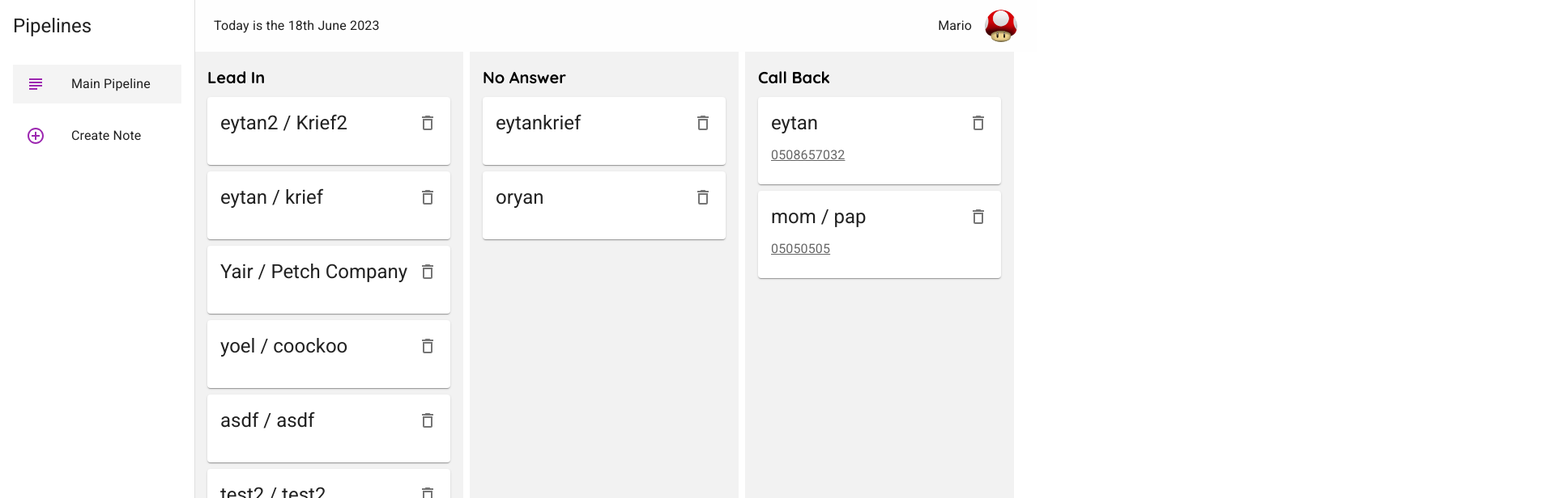
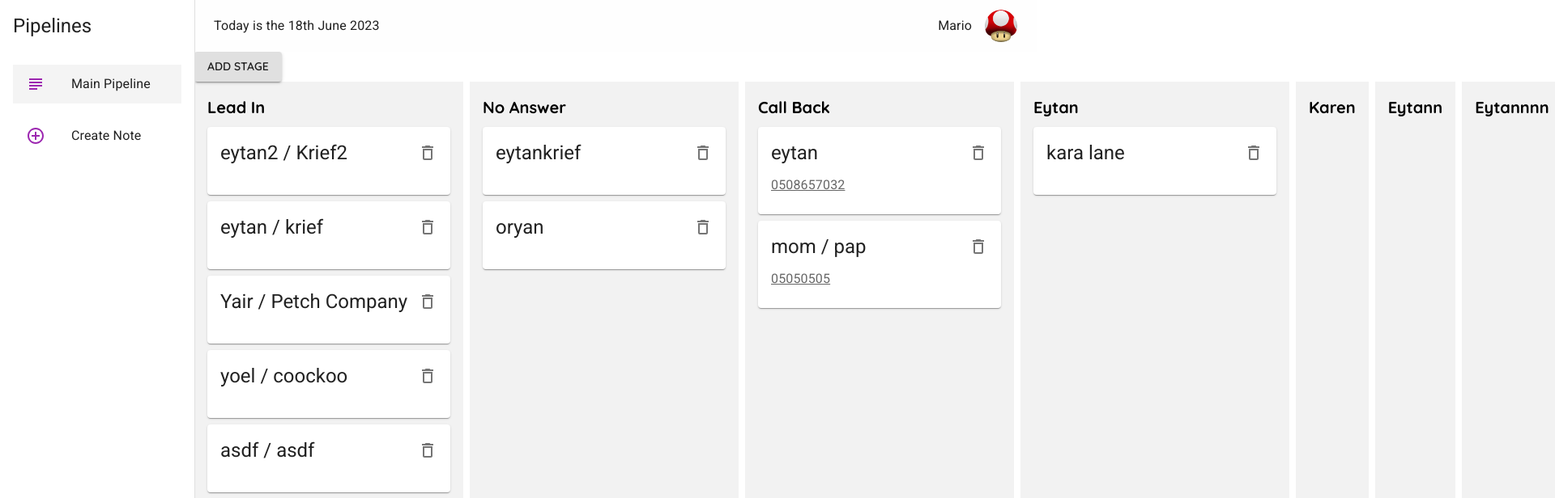
Before and after one commit to Eytan3000/CRM1, a React (Create React App) app: page / in a window 1280 px wide. Shown: the top 616 px of the page at 81% size, 1920 px wide, since content can reach past the window. Built offline with nearby package versions, Linux system fonts and the light colour scheme; data requests are answered from the project's data file.

Commit message:
Add stage Popper added

```diff
--- a/data/db.json
+++ b/data/db.json
@@ -11,6 +11,26 @@
     {
       "id": 3,
       "name": "callBack"
+    },
+    {
+      "name": "eytan",
+      "id": 4
+    },
+    {
+      "name": "karen",
+      "id": 5
+    },
+    {
+      "name": "eytann",
+      "id": 6
+    },
+    {
+      "name": "eytannnn",
+      "id": 7
+    },
+    {
+      "name": "sdfds",
+      "id": 8
     }
   ],
   "leads": [
@@ -108,6 +128,11 @@
           "noteId": 11,
           "noteDate": "18th June 2023 , 9:32 AM",
           "noteContent": "eytankrief"
+        },
+        {
+          "noteId": 12,
+          "noteDate": "18th June 2023 , 10:29 AM",
+          "noteContent": "kjghkjhkjhkjhkjhkjhk"
         }
       ],
       "id": 17
@@ -476,6 +501,48 @@
         }
       ],
       "id": 25
+    },
+    {
+      "title": "kara lane ",
+      "stage": "eytan",
+      "name": "kara lane",
+      "phone": "",
+      "email": "",
+      "website": "",
+      "facebook": "",
+      "linkedin": "",
+      "otherLink": "",
+      "companyName": "",
+      "companyPhone": "",
+      "companyEmail": "",
+      "companyWebsite": "",
+      "companyFacebook": "",
+      "companyLinkedin": "",
+      "companyOtherLink": "",
+      "dateCreated": "18.06.2023",
+      "notes": [],
+      "id": 26
+    },
+    {
+      "title": "ttttt ",
+      "stage": "leadIn",
+      "name": "ttttt",
+      "phone": "",
+      "email": "",
+      "website": "",
+      "facebook": "",
+      "linkedin": "",
+      "otherLink": "",
+      "companyName": "",
+      "companyPhone": "",
+      "companyEmail": "",
+      "companyWebsite": "",
+      "companyFacebook": "",
+      "companyLinkedin": "",
+      "companyOtherLink": "",
+      "dateCreated": "18.06.2023",
+      "notes": [],
+      "id": 27
     }
   ]
 }
--- a/src/components/InputFieldText.js
+++ b/src/components/InputFieldText.js
@@ -21,6 +21,9 @@ export default function InputFieldText({
   onKeyDown,
   type,
   defaultValue,
+  onMouseEnter,
+  onMouseLeave,
+  InputProps,
 }) {
   const classes = useStyles();
   //   const [title, setTitle] = useState('');
@@ -41,6 +44,9 @@ export default function InputFieldText({
         key={key}
         type={type}
         defaultValue={defaultValue}
+        onMouseEnter={onMouseEnter}
+        onMouseLeave={onMouseLeave}
+        InputProps={InputProps}
       />
     </form>
   );
--- a/src/components/LeadDetails.js
+++ b/src/components/LeadDetails.js
@@ -3,7 +3,7 @@ import TitleLabel from './TitleLabel';
 import InputFieldText from './InputFieldText';
 import { Grid, IconButton, makeStyles } from '@material-ui/core';
 import EditIcon from '@mui/icons-material/Edit';
-
+import { convertCamelCaseToSpaces } from '../helpers/helpers';
 const useStyles = makeStyles((theme) => {
   return {
     // page: {
@@ -25,11 +25,6 @@ const useStyles = makeStyles((theme) => {
   };
 });
 
-function convertCamelCaseToSpaces(str) {
-  const result = str.replace(/([A-Z])/g, ' $1');
-  return result.charAt(0).toUpperCase() + result.slice(1);
-}
-
 export default function LeadDetails({
   lead,
   editKey,
@@ -50,7 +45,6 @@ export default function LeadDetails({
   const handleKeyDown = (event) => {
     if (event.key === 'Enter' && !event.shiftKey) {
       event.preventDefault();
-      console.log(editKey, event.target.value);
       updateLead(editKey, event.target.value);
 
       setEditKey(-1);
--- /dev/null
+++ b/src/components/SubmitButton.js
@@ -0,0 +1,16 @@
+import { Button } from '@material-ui/core';
+import React from 'react';
+import KeyboardArrowRightOutlinedIcon from '@mui/icons-material/KeyboardArrowRightOutlined';
+
+export default function SubmitButton({ onClick }) {
+  return (
+    <Button
+      type="submit"
+      color="secondary"
+      variant="contained"
+      endIcon={<KeyboardArrowRightOutlinedIcon />}
+      onClick={onClick}>
+      Submit
+    </Button>
+  );
+}
--- /dev/null
+++ b/src/helpers/helpers.js
@@ -0,0 +1,4 @@
+export function convertCamelCaseToSpaces(str) {
+  const result = str.replace(/([A-Z])/g, ' $1');
+  return result.charAt(0).toUpperCase() + result.slice(1);
+}
--- a/src/pages/Create.js
+++ b/src/pages/Create.js
@@ -1,11 +1,12 @@
 import React, { useState } from 'react';
-import KeyboardArrowRightOutlinedIcon from '@mui/icons-material/KeyboardArrowRightOutlined';
+
 import { Typography, Button, Container, makeStyles } from '@material-ui/core';
 import { useHistory } from 'react-router-dom/cjs/react-router-dom.min';
 import Grid from '@mui/material/Grid';
 import LeftColumn from '../components/LeftColumn';
 import RightColumn from '../components/RightColumn';
 import { format } from 'date-fns';
+import SubmitButton from '../components/SubmitButton';
 const useStyles = makeStyles({
   field: {
     marginTop: 20,
@@ -114,13 +115,7 @@ export default function Create() {
             />
           </Grid>
         </Grid>
-        <Button
-          type="submit"
-          color="secondary"
-          variant="contained"
-          endIcon={<KeyboardArrowRightOutlinedIcon />}>
-          Submit
-        </Button>
+        <SubmitButton />
       </form>
     </Container>
   );
--- a/src/pages/LeadsRender.js
+++ b/src/pages/LeadsRender.js
@@ -1,8 +1,18 @@
 import React, { useEffect, useState } from 'react';
-import { makeStyles } from '@material-ui/core';
+import {
+  Button,
+  IconButton,
+  InputAdornment,
+  Popover,
+  makeStyles,
+} from '@material-ui/core';
 import NoteCard from '../components/NoteCard';
 import Stack from '@mui/material/Stack';
 import TitleLabel from '../components/TitleLabel';
+import { convertCamelCaseToSpaces } from '../helpers/helpers';
+import InputFieldText from '../components/InputFieldText';
+
+import EditIcon from '@mui/icons-material/Edit';
 
 const useStyles = makeStyles((theme) => {
   return {
@@ -15,12 +25,21 @@ const useStyles = makeStyles((theme) => {
       fontWeight: 'bold',
       marginBottom: '4px',
     },
+    customCard: {
+      height: '1px',
+      background: '#F00B0B',
+    },
   };
 });
 
 export default function LeadsRender({ idPassUp }) {
   const classes = useStyles();
   const [leads, setLeads] = useState([]);
+  const [stages, setStages] = useState([]);
+  const [anchorEl, setAnchorEl] = React.useState(null);
+  const [popupValue, setPopupValue] = React.useState('');
+  const [isHovered, setIsHovered] = useState(false);
+  const [inputValue, setInputValue] = useState('');
 
   useEffect(() => {
     fetch('http://localhost:8000/leads')
@@ -29,6 +48,30 @@ export default function LeadsRender({ idPassUp }) {
       .catch((err) => console.log(err));
   }, []);
 
+  useEffect(() => {
+    fetch('http://localhost:8000/stages')
+      .then((res) => res.json())
+      .then((data) => setStages(data))
+      .catch((err) => console.log(err));
+  }, []);
+
+  //////////////////////////////////////////////
+  const updateStage = (newStage) => {
+    fetch('http://localhost:8000/stages', {
+      method: 'POST',
+      headers: { 'Content-type': 'application/json' },
+      body: JSON.stringify({
+        name: newStage,
+      }),
+    })
+      .then((res) => res.json())
+      .then((data) => {
+        setStages((prevStage) => [...prevStage, { ...data }]);
+      })
+
+      .catch((err) => console.error(err));
+  };
+  //////////////////////////////////////////////
   const handleDelete = async (id) => {
     await fetch('http://localhost:8000/leads/' + id, {
       method: 'DELETE',
@@ -59,20 +102,86 @@ export default function LeadsRender({ idPassUp }) {
     return leadIns;
   }
 
+  const handleClick = (event) => {
+    setAnchorEl(event.currentTarget);
+  };
+
+  const handleClose = () => {
+    setAnchorEl(null);
+  };
+
+  const handleKeyDown = (event) => {
+    if (event.key === 'Enter' && !event.shiftKey) {
+      event.preventDefault();
+      event.target.value !== '' && updateStage(event.target.value);
+      setPopupValue('');
+      handleClose();
+      handleMouseLeave();
+      // event.currentTarget.blur(); // Blur the button to remove focus
+    }
+  };
+
+  const open = Boolean(anchorEl);
+  const id = open ? 'simple-popover' : undefined;
+
+  const handleMouseEnter = () => {
+    setIsHovered(true);
+  };
+
+  const handleMouseLeave = () => {
+    setIsHovered(false);
+  };
   return (
-    <Stack direction="row" spacing={1} justifyContent="flex-start">
-      <Stack className={classes.background} spacing={1}>
-        <TitleLabel variant="h6" className={classes.label} label="Lead In" />
-        {leadRenderColumn(leads, 'leadIn')}
+    <div>
+      <Button variant="contained" onClick={handleClick}>
+        Add Stage
+      </Button>
+      <Popover
+        id={id}
+        open={open}
+        anchorEl={anchorEl}
+        onClose={handleClose}
+        anchorOrigin={{
+          vertical: 'bottom',
+          horizontal: 'left',
+        }}>
+        <InputFieldText
+          onKeyDown={handleKeyDown}
+          className={classes.customCard}
+          fullWidth
+          key={id}
+          label="Stage Name"
+          value={popupValue}
+          onMouseEnter={handleMouseEnter}
+          onMouseLeave={handleMouseLeave}
+          onChange={(event) => setInputValue(event.target.value)}
+          InputProps={{
+            endAdornment: (
+              <InputAdornment position="start">
+                {isHovered || inputValue !== '' ? (
+                  <IconButton aria-label="Edit" size="small">
+                    <EditIcon />
+                  </IconButton>
+                ) : null}
+              </InputAdornment>
+            ),
+          }}
+        />
+      </Popover>
+      <Stack direction="row" spacing={1} justifyContent="flex-start">
+        {stages.map((stage) => {
+          return (
+            <Stack className={classes.background} spacing={1}>
+              <TitleLabel
+                variant="h6"
+                className={classes.label}
+                label={convertCamelCaseToSpaces(stage.name)}
+              />
+              {leadRenderColumn(leads, stage.name)}
+            </Stack>
+          );
+        })}
       </Stack>
-      <Stack className={classes.background} spacing={1}>
-        <TitleLabel variant="h6" className={classes.label} label="No Answer" />
-        {leadRenderColumn(leads, 'noAnswer')}
-      </Stack>
-      <Stack className={classes.background} spacing={1}>
-        <TitleLabel variant="h6" className={classes.label} label="Call Back" />
-        {leadRenderColumn(leads, 'callBack')}
-      </Stack>
-    </Stack>
+    </div>
   );
 }
```
